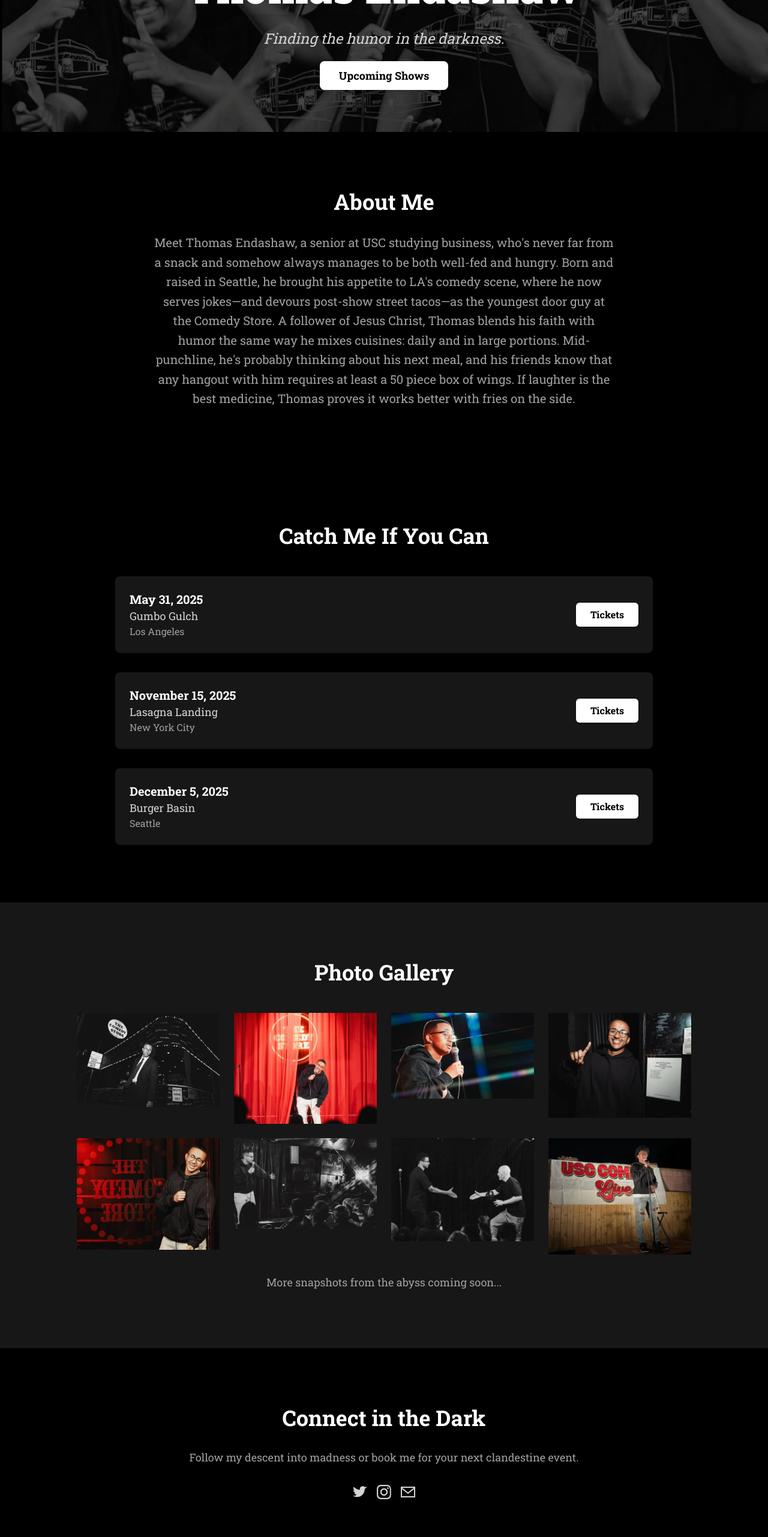
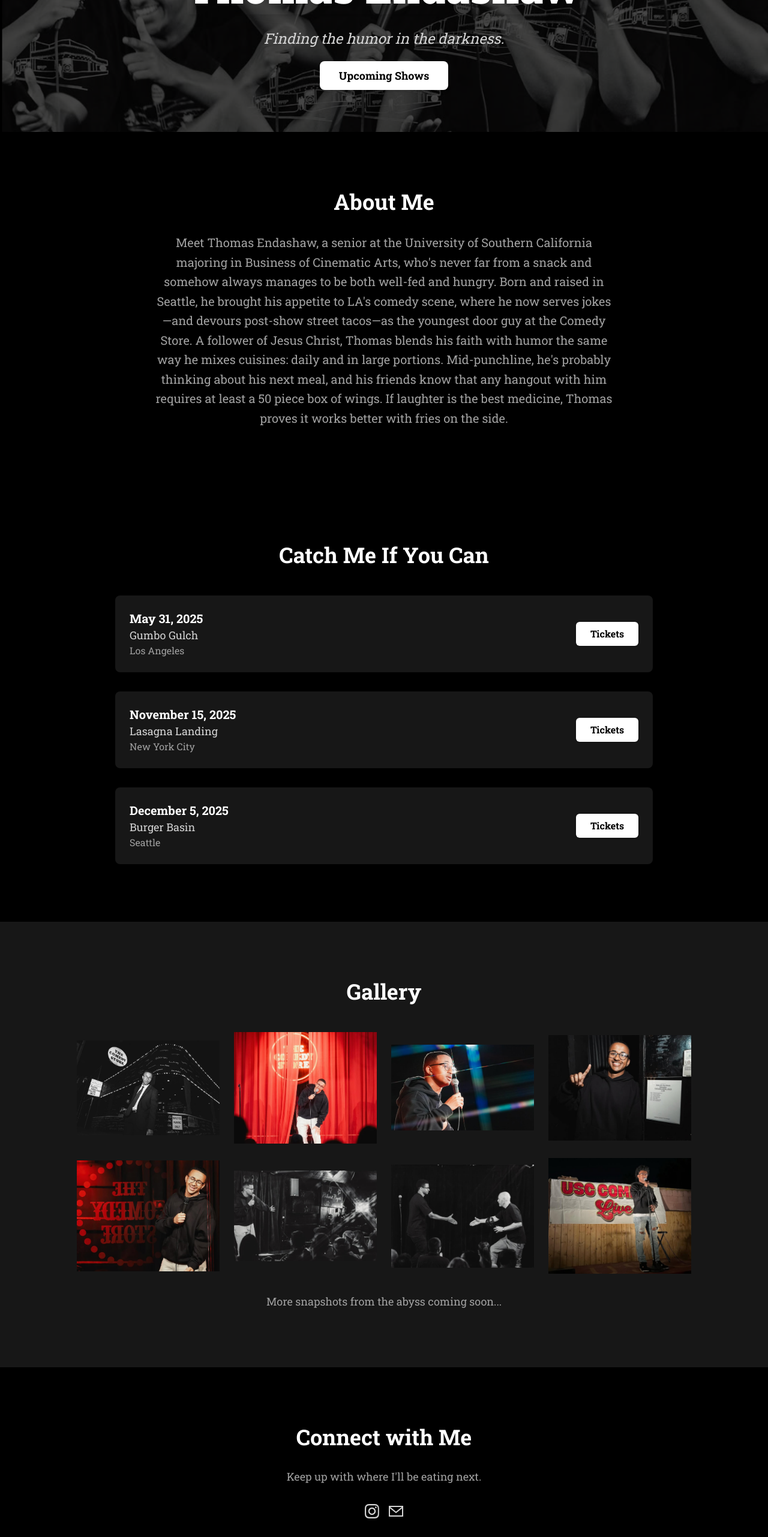
Before and after one commit to lognorman20/tommys-website, a Next.js app: page / in a window 1280 px wide. Shown: the part 234-2797 px from the top of the page at 60% size. Built offline with nearby package versions, Linux system fonts and the light colour scheme.

Commit message:
version i showed tommy

```diff
--- a/src/app/page.tsx
+++ b/src/app/page.tsx
@@ -22,7 +22,7 @@ export default function HomePage() {
   // Placeholder data - replace with actual comedian info
   const comedianName = "Thomas Endashaw";
   const tagline = "Finding the humor in the darkness.";
-  const bio = `Meet ${comedianName}, a senior at USC studying business, who's
+  const bio = `Meet ${comedianName}, a senior at the University of Southern California majoring in Business of Cinematic Arts, who's
   never far from a snack and somehow always manages to be both well-fed and
   hungry. Born and raised in Seattle, he brought his appetite to LA's comedy
   scene, where he now serves jokes—and devours post-show street tacos—as the
@@ -44,7 +44,7 @@ export default function HomePage() {
       <Head>
         <title>{comedianName} - Comedian</title>
         <meta name="description" content={`${comedianName} - ${tagline}`} />
-        <link rel="icon" href="/favicon.ico" /> {/* Make sure to have a favicon */}
+        <link rel="icon" href="/logo.png" type="image/png" />
         {/* Using a Google Font that fits the noir style - consider 'Roboto Slab' or 'Merriweather' */}
         <link href="https://fonts.googleapis.com/css2?family=Roboto+Slab:wght@400;700&display=swap" rel="stylesheet" />
       </Head>
@@ -146,9 +146,8 @@ export default function HomePage() {
         {/* Photo Gallery Section */}
         <section id="gallery" className="py-16 md:py-24 bg-neutral-900 px-4">
           <div className="container mx-auto max-w-5xl text-center">
-            <h3 className="text-3xl md:text-4xl font-bold mb-12 text-white">Photo Gallery</h3>
-            <div className="grid grid-cols-2 md:grid-cols-3 lg:grid-cols-4 gap-4 md:gap-6">
-              {/* Placeholder for gallery images - replace with actual images */}
+            <h3 className="text-3xl md:text-4xl font-bold mb-12 text-white">Gallery</h3>
+            <div className="grid grid-cols-2 md:grid-cols-3 lg:grid-cols-4 gap-4 md:gap-6 items-center">
               {[1, 2, 3, 4, 5, 6, 7, 8].map((i) => (
                 <div key={i} className="overflow-hidden group transition-all duration-300">
                   <Image
@@ -171,21 +170,17 @@ export default function HomePage() {
         {/* Contact Section */}
         <section id="contact" className="py-16 md:py-24 bg-black px-4">
           <div className="container mx-auto max-w-2xl text-center">
-            <h3 className="text-3xl md:text-4xl font-bold mb-8 text-white">Connect in the Dark</h3>
+            <h3 className="text-3xl md:text-4xl font-bold mb-8 text-white">Connect with Me</h3>
             <p className="text-lg text-neutral-400 mb-8">
-              Follow my descent into madness or book me for your next clandestine event.
+              Keep up with where I'll be eating next.
             </p>
             <div className="flex justify-center items-center space-x-6 text-3xl">
               {/* Replace with actual social media links and icons */}
-              <SocialIcon href="https://twitter.com/yourcomedian" label="Twitter">
-                {/* Placeholder for Twitter Icon (e.g., SVG or Font Awesome) */}
-                <svg xmlns="http://www.w3.org/2000/svg" width="24" height="24" viewBox="0 0 24 24" fill="currentColor"><path d="M24 4.557c-.883.392-1.832.656-2.828.775 1.017-.609 1.798-1.574 2.165-2.724-.951.564-2.005.974-3.127 1.195-.897-.957-2.178-1.555-3.594-1.555-3.179 0-5.515 2.966-4.797 6.045-4.091-.205-7.719-2.165-10.148-5.144-.42.718-.665 1.554-.665 2.446 0 1.568.803 2.949 1.954 3.713-.748-.023-1.424-.229-2.023-.558v.054c0 2.185 1.555 4.007 3.588 4.422-.375.101-.768.155-1.175.155-.282 0-.553-.028-.819-.077.578 1.793 2.259 3.099 4.243 3.135-1.543 1.209-3.49 1.929-5.605 1.929-.365 0-.725-.021-1.079-.063 1.991 1.279 4.357 2.023 6.897 2.023 8.277 0 12.79-6.859 12.79-12.79l-.008-.583c.881-.633 1.641-1.426 2.243-2.327z"/></svg>
-              </SocialIcon>
-              <SocialIcon href="https://instagram.com/yourcomedian" label="Instagram">
+              <SocialIcon href="https://www.instagram.com/thomasendashaw/" label="Instagram">
                  {/* Placeholder for Instagram Icon */}
                 <svg xmlns="http://www.w3.org/2000/svg" width="24" height="24" viewBox="0 0 24 24" fill="currentColor"><path d="M12 2.163c3.204 0 3.584.012 4.85.07 3.252.148 4.771 1.691 4.919 4.919.058 1.265.069 1.645.069 4.85s-.012 3.584-.07 4.85c-.148 3.225-1.664 4.771-4.919 4.919-1.266.058-1.644.07-4.85.07s-3.584-.012-4.85-.07c-3.26-.149-4.771-1.699-4.919-4.92-.058-1.265-.07-1.644-.07-4.85s.012-3.584.07-4.85c.149-3.225 1.664-4.771 4.919-4.919 1.266-.057 1.645-.069 4.85-.069zm0-2.163c-3.259 0-3.667.014-4.947.072-4.358.2-6.78 2.618-6.98 6.98-.059 1.281-.073 1.689-.073 4.948s.014 3.667.072 4.947c.2 4.359 2.618 6.78 6.98 6.98 1.281.059 1.689.073 4.948.073s3.667-.014 4.947-.072c4.354-.2 6.782-2.618 6.782-6.98.059-1.28.073-1.689.073-4.947s-.014-3.667-.072-4.947c-.196-4.354-2.617-6.78-6.979-6.98-1.281-.059-1.69-.073-4.948-.073zm0 5.838c-3.403 0-6.162 2.759-6.162 6.162s2.759 6.163 6.162 6.163 6.162-2.759 6.162-6.163c0-3.403-2.759-6.162-6.162-6.162zm0 10.162c-2.209 0-4-1.79-4-4s1.791-4 4-4 4 1.79 4 4-1.791 4-4 4zm6.406-11.845c-.796 0-1.441.645-1.441 1.44s.645 1.44 1.441 1.44c.795 0 1.439-.645 1.439-1.44s-.644-1.44-1.439-1.44z"/></svg>
               </SocialIcon>
-              <SocialIcon href="mailto:contact@yourcomedian.com" label="Email">
+              <SocialIcon href="mailto:thomasendashaw@gmail.com" label="Email">
                 {/* Placeholder for Email Icon */}
                 <svg xmlns="http://www.w3.org/2000/svg" width="24" height="24" viewBox="0 0 24 24" fill="currentColor"><path d="M0 3v18h24v-18h-24zm21.518 2l-9.518 7.713-9.518-7.713h19.036zm-19.518 14v-11.817l10 8.104 10-8.104v11.817h-20z"/></svg>
               </SocialIcon>
```
Also changed, not shown: public/logo.png (added).
